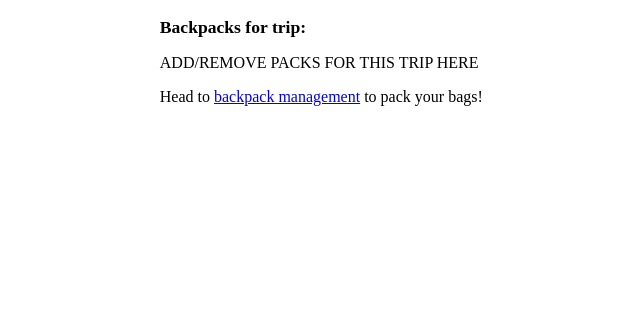
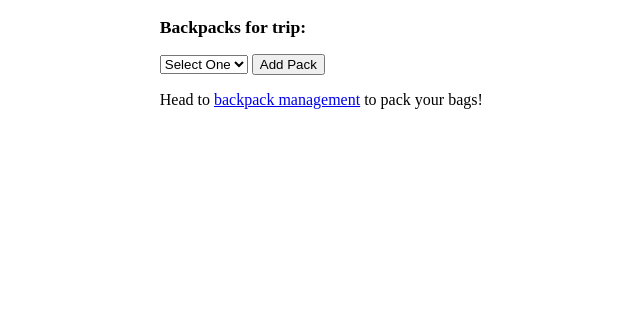
Before and after one commit to JackPound/pack-a-pack-old-, a Django app: template pack_a_pack/pack_a_pack/backpack/templates/trip.html in a window 1280 px wide. Shown: the part 104-420 px from the top of the page, without its empty margins (101-741 px from the left). Run offline with Django 3.2, Linux system fonts and the light colour scheme; the template is opened without the code that fills it, so the values that code supplies are empty; parts of the project's set-up code (start-up, migrations or seed data) failed here and were passed over.

Commit message:
can add and remove packs from individual trip from indiviual trip page

```diff
--- a/pack_a_pack/pack_a_pack/backpack/templates/trip.html
+++ b/pack_a_pack/pack_a_pack/backpack/templates/trip.html
@@ -9,7 +9,17 @@
 	{% for pack in packs %}
 	{{pack}} <a href="/remove/{{pack.id}}/{{trip.id}}">x</a>,
 	{% endfor %}</p>
-	<p> ADD/REMOVE PACKS FOR THIS TRIP HERE </p>
+	<form class="addPack" method="POST" action="/add_pack/">
+		{% csrf_token %}
+		<select name='pack_id' required>
+			<option value='' selected disabled hidden>Select One</option>
+			{% for pack in unused_packs %}
+			<option value={{pack.id}}>{{pack}}</option>
+			{% endfor %}
+		</select>
+		<input name='trip_id' hidden value={{trip.id}} />
+		<input type='submit' value='Add Pack' />
+	</form>
 	<p> Head to <a href="{% url 'backpacks' %}">backpack management</a> to pack your bags!</p>
 </div>
 {% endblock %}
--- a/pack_a_pack/pack_a_pack/backpack/urls.py
+++ b/pack_a_pack/pack_a_pack/backpack/urls.py
@@ -8,5 +8,6 @@ urlpatterns = [
 	path('backpacks/', views.backpacks, name='backpacks'),
 	path('signup/', views.signup, name='signup'),
 	path('signout/', views.signout, name='signout'),
-	path('remove/<int:pack_id>/<int:trip_id>', views.remove_pack, name='remove')
+	path('remove/<int:pack_id>/<int:trip_id>', views.remove_pack, name='remove_pack'),
+	path('add_pack/', views.add_pack, name='add_pack')
 ]
```
Also changed, not shown: pack_a_pack/pack_a_pack/backpack/views.py (+13 -9 lines).
